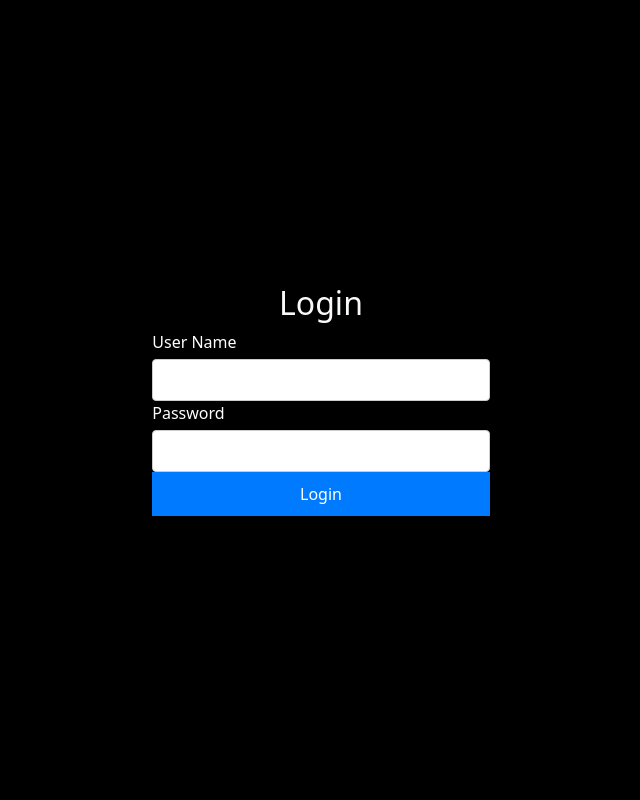
After one commit to ericwang1005/comicapp, a Django app: page /login.html in a window 1280 px wide. The commit adds this page. Shown: the whole page, without its empty margins (319-959 px from the left). Run offline with Django 3.2, Linux system fonts and the light colour scheme.

Commit message:
'添加Login頁面'

```diff
--- a/comicapp/urls.py
+++ b/comicapp/urls.py
@@ -22,5 +22,6 @@ urlpatterns = [
     path('home.html', views.home),
     path('books.html', views.books),
     path('favorite.html', views.favorite),
+    path('login.html', views.login),
     path('search.html', views.search, name='search')
 ]
--- a/main/views.py
+++ b/main/views.py
@@ -47,6 +47,10 @@ def search(request):
     return render(request, 'search.html', {'comic_result': result})
 
 
+def login(request):
+    return render(request, 'login.html')
+
+
 def scroll_window(chrome, start=0, end=10000, step=500, delay_time=0.5):
     while start <= end:
         chrome.execute_script(f'window.scrollTo({start},{start+step})')
--- /dev/null
+++ b/mystaticfiles/login.css
@@ -0,0 +1,53 @@
+body{
+    font-family: Arial, Helvetica, sans-serif;
+    margin: 0;
+    padding: 0;
+    display: flex;
+    justify-content: center;
+    align-items: center;
+    height: 100vh;
+
+}
+.login-container{
+    background-color: blanchedalmond;
+    padding: 20px;
+    border-radius: 8px;
+    box-shadow: 0 0 10px rgba(0, 0, 0, 0.1);
+}
+h2{
+    color: #fff;
+    text-align: center;
+}
+.input-group{
+    margin-bottom: 15px;
+}
+label{
+    display: block;
+    margin-bottom: 5px;
+    color: #fff;
+}
+input[type='text'],
+input[type='password']{
+    width: 100%;
+    padding: 8px;
+    font-size: 16px;
+    border-radius: 4px;
+    border: 1px solid #ccc;
+}
+button{
+    width: 100%;
+    padding: 10px;
+    font-size: 18px;
+    color: #fff;
+    background-color: #007bff;
+    border: none;
+    border-radius: 4px;
+    cursor: pointer;
+    animation: zoomInDown;
+    animation-duration: 2s;
+}
+button:hover{
+    background-color: #0056b3;
+    animation: bounce;
+    animation-duration: 2s;
+}
--- a/templates/books.html
+++ b/templates/books.html
@@ -7,6 +7,7 @@
     <title>Books</title>
     <link rel="stylesheet" href="{% static 'main.css' %}">
     <link href="https://cdn.jsdelivr.net/npm/bootstrap@5.3.2/dist/css/bootstrap.min.css" rel="stylesheet" integrity="sha384-T3c6CoIi6uLrA9TneNEoa7RxnatzjcDSCmG1MXxSR1GAsXEV/Dwwykc2MPK8M2HN" crossorigin="anonymous">
+    <link rel="shortcut icon" href="{%  static 'flash.png' %}">
 </head>
 <body class="bg-black">
     <div class="headnav">
@@ -27,6 +28,9 @@
                   <li class="nav-item">
                     <a class="nav-link" href="favorite.html">Favorite</a>
                   </li>
+                  <li class="nav-item">
+                    <a class="nav-link" href="login.html">Login</a>
+                  </li>
                 </ul>
                 <form class="d-flex" role="search">
                   <input class="form-control me-2" type="search" placeholder="Search" aria-label="Search">
--- a/templates/favorite.html
+++ b/templates/favorite.html
@@ -7,6 +7,7 @@
     <title>Favorite</title>
     <link rel="stylesheet" href="{% static 'main.css' %}">
     <link href="https://cdn.jsdelivr.net/npm/bootstrap@5.3.2/dist/css/bootstrap.min.css" rel="stylesheet" integrity="sha384-T3c6CoIi6uLrA9TneNEoa7RxnatzjcDSCmG1MXxSR1GAsXEV/Dwwykc2MPK8M2HN" crossorigin="anonymous">
+    <link rel="shortcut icon" href="{%  static 'flash.png' %}">
 </head>
 <body class="bg-black">
     <div class="headnav">
@@ -27,6 +28,9 @@
                   <li class="nav-item">
                     <a class="nav-link" href="favorite.html">Favorite</a>
                   </li>
+                  <li class="nav-item">
+                    <a class="nav-link" href="login.html">Login</a>
+                  </li>
                 </ul>
                 <form class="d-flex" role="search">
                   <input class="form-control me-2" type="search" placeholder="Search" aria-label="Search">
--- a/templates/home.html
+++ b/templates/home.html
@@ -7,6 +7,7 @@
     <title>Home</title>
     <link rel="stylesheet" href="{% static 'main.css' %}">
     <link href="https://cdn.jsdelivr.net/npm/bootstrap@5.3.2/dist/css/bootstrap.min.css" rel="stylesheet" integrity="sha384-T3c6CoIi6uLrA9TneNEoa7RxnatzjcDSCmG1MXxSR1GAsXEV/Dwwykc2MPK8M2HN" crossorigin="anonymous">
+    <link rel="shortcut icon" href="{%  static 'flash.png' %}">
 </head>
 <body class="bg-black">
     <div class="headnav">
@@ -27,6 +28,9 @@
                   <li class="nav-item">
                     <a class="nav-link" href="favorite.html">Favorite</a>
                   </li>
+                  <li class="nav-item">
+                    <a class="nav-link" href="login.html">Login</a>
+                  </li>
                 </ul>
                 <form class="d-flex" role="search">
                   <input class="form-control me-2" type="search" placeholder="Search" aria-label="Search">
--- /dev/null
+++ b/templates/login.html
@@ -0,0 +1,36 @@
+{% load static %}
+<!DOCTYPE html>
+<html lang="en">
+<head>
+    <meta charset="UTF-8">
+    <meta name="viewport" content="width=device-width, initial-scale=1.0">
+    <title>Login</title>
+    <link rel="stylesheet" href="{% static 'login.css' %}">
+    <link href="https://cdn.jsdelivr.net/npm/bootstrap@5.3.2/dist/css/bootstrap.min.css" rel="stylesheet" integrity="sha384-T3c6CoIi6uLrA9TneNEoa7RxnatzjcDSCmG1MXxSR1GAsXEV/Dwwykc2MPK8M2HN" crossorigin="anonymous">
+    <link rel="shortcut icon" href="{%  static 'flash.png' %}">
+    <link
+    rel="stylesheet"
+    href="https://cdnjs.cloudflare.com/ajax/libs/animate.css/4.1.1/animate.min.css"
+  />
+</head>
+<body class="bg-black">
+    <div id="login-containter">
+        <h2 class="text-light">Login</h2>
+        <form action="">
+            <div id="input-group">
+                <label for="username">User Name</label>
+                <input type="text" id="username" name="username" required>
+            </div>
+            <idv id="input-group">
+                <label for="password">Password</label>
+                <input type="password" id="password" name="password" required>
+            </idv>
+            <div>
+                <button type="submit">Login</button>
+            </div>
+        </form>
+    </div>
+    <script src="https://cdn.jsdelivr.net/npm/bootstrap@5.3.2/dist/js/bootstrap.bundle.min.js" integrity="sha384-C6RzsynM9kWDrMNeT87bh95OGNyZPhcTNXj1NW7RuBCsyN/o0jlpcV8Qyq46cDfL" crossorigin="anonymous"></script>
+    <script src="{% static 'main.js' %}"></script>
+</body>
+</html>
```
Also changed, not shown: mystaticfiles/main.css (+9 -6 lines), templates/index.html (+8 -1 lines), templates/search.html (+7 -0 lines).
